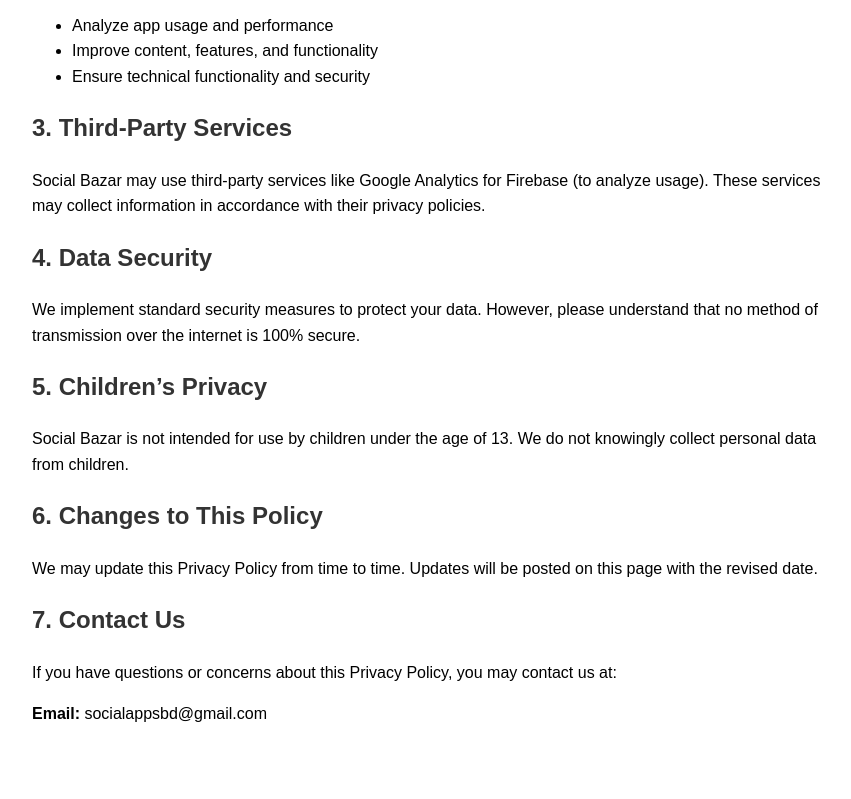
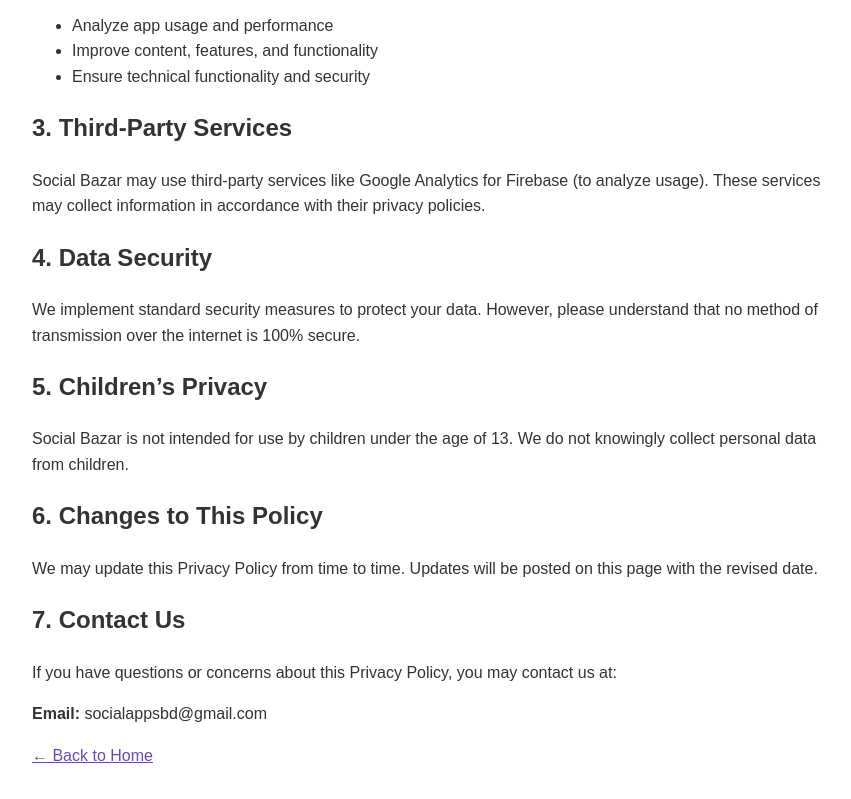
Before and after one commit to tanvir-durlove/socialbazar, a plain HTML site: page privacy.html in a window 1280 px wide. Shown: the part 489-1288 px from the top of the page, without its empty margins (208-1059 px from the left). Drawn offline with Linux system fonts and the light colour scheme.

Commit message:
Update privacy.html

```diff
--- a/privacy.html
+++ b/privacy.html
@@ -5,8 +5,19 @@
   <meta name="viewport" content="width=device-width, initial-scale=1.0" />
   <title>Privacy Policy - Social Bazar</title>
   <style>
-    body { font-family: Arial, sans-serif; line-height: 1.6; padding: 40px; max-width: 800px; margin: auto; }
+    body {
+      font-family: Arial, sans-serif;
+      line-height: 1.6;
+      padding: 40px;
+      max-width: 800px;
+      margin: auto;
+      color: #333;
+    }
     h1, h2 { color: #333; }
+    a {
+      color: #6b46c1;
+      text-decoration: underline;
+    }
   </style>
 </head>
 <body>
@@ -45,5 +56,8 @@
   <h2>7. Contact Us</h2>
   <p>If you have questions or concerns about this Privacy Policy, you may contact us at:</p>
   <p><strong>Email:</strong> socialappsbd@gmail.com</p>
+
+  <!-- Link back to homepage -->
+  <p><a href="index.html">← Back to Home</a></p>
 </body>
 </html>
```
